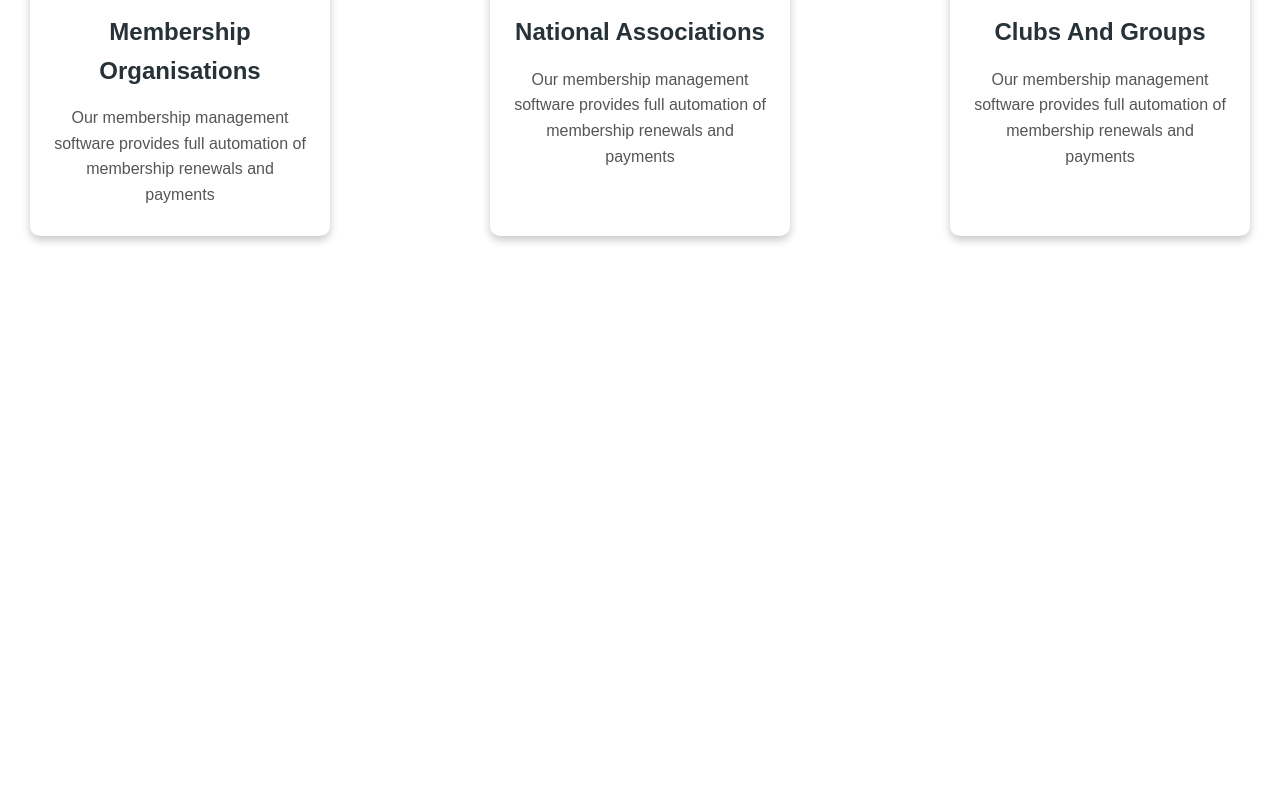
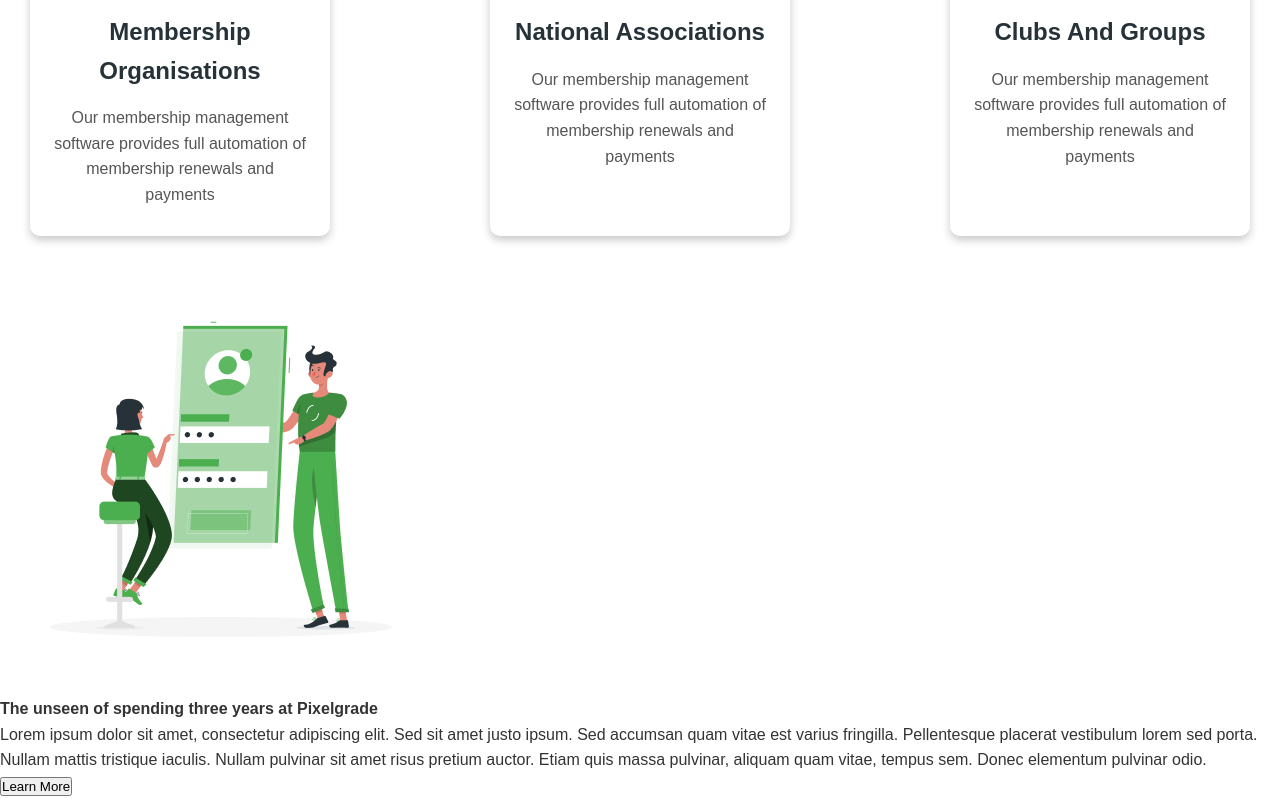
Before and after one commit to MirzaKhalilUlRehman/Nexcent-App, a React (Vite) app in the folder Nexcent App/: page / in a window 1280 px wide. Shown: the part 1145-1943 px from the top of the page. Before the commit the page ends 1401 px from the top, so only its background shows below. Built offline with nearby package versions, Linux system fonts and the light colour scheme.

Commit message:
Create UI of Connection Section

```diff
--- a/Nexcent App/src/Nexcent Component/Connection.jsx
+++ b/Nexcent App/src/Nexcent Component/Connection.jsx
@@ -1,8 +1,22 @@
 function Connection() {
-    return (
-        <div className="connection">
-
-        </div>
-    );
+  return (
+    <div className="connection">
+      <div className="connection-image">
+        <img src="/assets/Connection.png" alt="Connection" />
+      </div>
+      <div className="connection-text">
+        <h4>The unseen of spending three years at Pixelgrade</h4>
+        <p>
+          Lorem ipsum dolor sit amet, consectetur adipiscing elit. Sed sit amet
+          justo ipsum. Sed accumsan quam vitae est varius fringilla.
+          Pellentesque placerat vestibulum lorem sed porta. Nullam mattis
+          tristique iaculis. Nullam pulvinar sit amet risus pretium auctor.
+          Etiam quis massa pulvinar, aliquam quam vitae, tempus sem. Donec
+          elementum pulvinar odio.
+        </p>
+        <button className="btn">Learn More</button>
+      </div>
+    </div>
+  );
 }
 export default Connection;
```
Also changed, not shown: Nexcent App/public/assets/connection.png (added).
